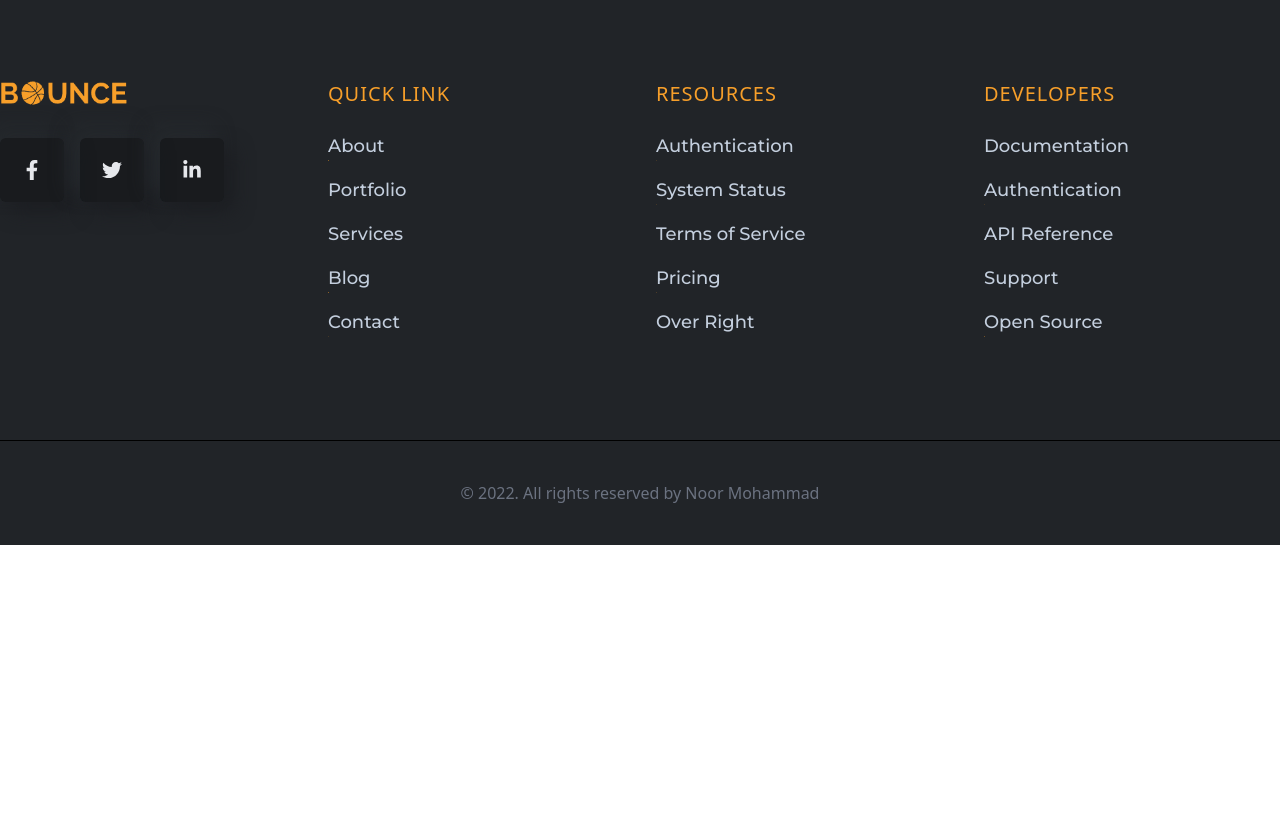
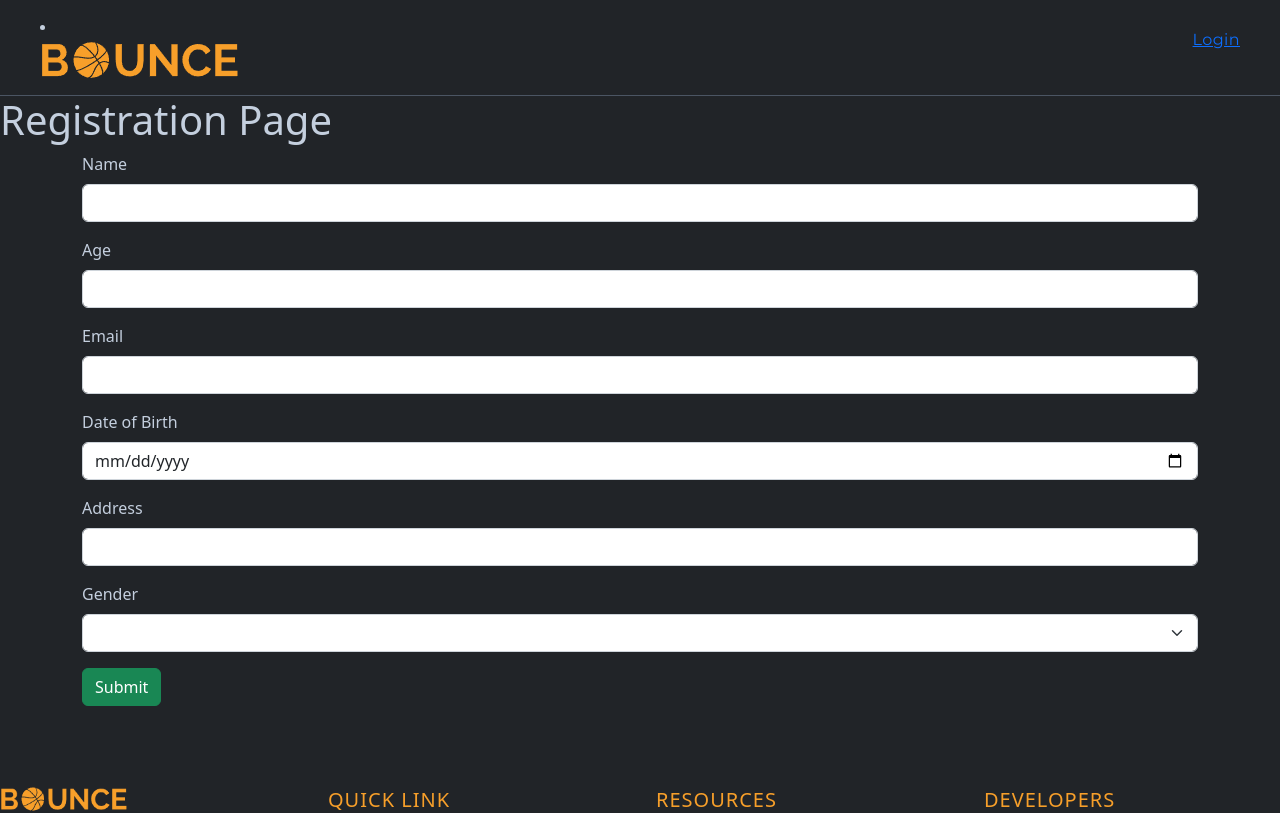
Before and after one commit to TheJad55/EECE430Proj, a React (Create React App) app: page /register in a window 1280 px wide. Shown: the top 813 px of the page. Built offline with nearby package versions, Linux system fonts and the light colour scheme.

Commit message:
Addition of registration page and login page.

```diff
--- a/package.json
+++ b/package.json
@@ -3,12 +3,15 @@
   "version": "0.1.0",
   "private": true,
   "dependencies": {
+    "@hookform/resolvers": "^3.0.1",
     "@testing-library/jest-dom": "^5.16.5",
     "@testing-library/react": "^13.4.0",
     "@testing-library/user-event": "^13.5.0",
+    "bootstrap": "^5.2.3",
     "framer-motion": "^10.11.2",
     "react": "^18.2.0",
     "react-dom": "^18.2.0",
+    "react-hook-form": "^7.43.9",
     "react-icons": "^4.8.0",
     "react-router-dom": "^6.10.0",
     "react-scripts": "5.0.1",
@@ -17,7 +20,8 @@
     "react-slick": "^0.29.0",
     "slick-carousel": "^1.8.1",
     "styled-components": "^5.3.9",
-    "web-vitals": "^2.1.4"
+    "web-vitals": "^2.1.4",
+    "zod": "^3.21.4"
   },
   "scripts": {
     "start": "react-scripts start",
--- a/src/App.js
+++ b/src/App.js
@@ -4,6 +4,7 @@ import FooterBottom from "./components/footer/FooterBottom";
 import Navbar from "./components/navbar/Navbar";
 import Homep from "./components/home/Homep";
 import Login from "./components/login/Login";
+import Registration from "./components/register/Registration";
 import {Routes, Route} from "react-router-dom"
 
 
@@ -15,6 +16,7 @@ function App() {
         <Routes>
           <Route path="/" element={<Homep/>} />
           <Route path="/login" element={<Login/>} />
+          <Route path="/register" element={<Registration/>} />
         </Routes>
         <Footer />
         <FooterBottom />
--- a/src/components/login/Login.js
+++ b/src/components/login/Login.js
@@ -1,11 +1,14 @@
 import React from 'react';
 import Navbar2 from '../navbar/Navbar2'
+import LoginForm from '../usableComponents/LoginForm';
 
 const Login = () => {
   return (
     <div>
       <Navbar2 />
       <h1>Login Page</h1>
+      <LoginForm />
+
     </div>
   );
 }
--- /dev/null
+++ b/src/components/register/Registration.js
@@ -0,0 +1,16 @@
+import React from 'react';
+import Navbar2 from '../navbar/Navbar2'
+import RegistrationForm from '../usableComponents/RegistrationForm';
+
+const Registration = () => {
+  return (
+    <div>
+      <Navbar2 />
+      <h1>Registration Page</h1>
+      <RegistrationForm />
+
+    </div>
+  );
+}
+
+export default Registration;
--- /dev/null
+++ b/src/components/usableComponents/LoginForm.js
@@ -0,0 +1,69 @@
+import React from "react";
+import { useForm } from "react-hook-form";
+import { z } from "zod";
+import { zodResolver } from "@hookform/resolvers/zod";
+
+const schema = z.object({
+  email: z.string().email("Email is invalid."),
+  password: z.string().min(8, {
+    message: "Password must be at least 8 characters long.",
+  }),
+});
+
+const LoginForm = () => {
+  const {
+    handleSubmit,
+    register,
+    formState: { errors },
+  } = useForm({
+    resolver: zodResolver(schema),
+  });
+
+  const onSubmit = (data) => {
+    console.log(data);
+  };
+
+  return (
+    <div className="container">
+      <div className="form-wrapper">
+        <form onSubmit={handleSubmit(onSubmit)}>
+          <div className="mb-3">
+            <label htmlFor="email" className="form-label">
+              Email
+            </label>
+            <input
+              id="email"
+              type="email"
+              className="form-control"
+              {...register("email")}
+            />
+            {errors.email && (
+              <p className="text-danger">{errors.email.message}</p>
+            )}
+          </div>
+
+          <div className="mb-3">
+            <label htmlFor="password" className="form-label">
+              Password
+            </label>
+            <input
+              id="password"
+              type="password"
+              className="form-control"
+              {...register("password")}
+            />
+            {errors.password && (
+              <p className="text-danger">{errors.password.message}</p>
+            )}
+          </div>
+
+          <button className="btn btn-primary" type="submit">
+            Login
+          </button>
+        </form>
+      </div>
+    </div>
+  );
+};
+
+export default LoginForm;
--- /dev/null
+++ b/src/components/usableComponents/RegistrationForm.js
@@ -0,0 +1,168 @@
+import React, { useRef, useState } from "react";
+import { useForm } from "react-hook-form";
+import { z } from "zod";
+import { zodResolver } from "@hookform/resolvers/zod";
+
+
+const genderOptions = ["", "Male", "Female", "Other"];
+
+const schema = z.object({
+  name: z
+    .string()
+    .min(3, { message: "Name must be at least 3 characters long." }),
+  age: z
+    .number({ invalid_type_error: "Age field is required." })
+    .min(18, { message: "You must be at least 18 years old" }),
+  email: z.string().email("Email is invalid."),
+  dob: z.string().refine((dateString) => {
+    const date = new Date(dateString);
+    const currentDate = new Date();
+    const year1900 = new Date("1900-01-01");
+    return !isNaN(date.valueOf()) && date <= currentDate && date >= year1900;
+  }, "Date of birth is invalid."),
+  address: z
+    .string()
+    .min(5, { message: "Address must be at least 5 characters long." }),
+  gender: z
+    .union([z.enum(genderOptions), z.string().nonempty()])
+    .refine((value) => genderOptions.includes(value), {
+      message: "Invalid gender option.",
+    }),
+});
+
+const RegistrationForm = () => {
+  const [showSuccessAlert, setShowSuccessAlert] = useState(false);
+  const {
+    handleSubmit,
+    register,
+    formState: { errors, isValid },
+  } = useForm({
+    resolver: zodResolver(schema),
+  });
+
+  const onSubmit = (data) => {
+    console.log(data);
+    setShowSuccessAlert(true);
+  };
+
+  const handleAlertDismiss = () => {
+    setShowSuccessAlert(false);
+  };
+
+  return (
+    <div className="container">
+      {showSuccessAlert && (
+        <div
+          className="alert alert-success alert-dismissible fade show mt-3"
+          role="alert"
+        >
+          Form submitted successfully!
+          <button
+            type="button"
+            className="btn-close"
+            data-bs-dismiss="alert"
+            aria-label="Close"
+            onClick={handleAlertDismiss}
+          ></button>
+        </div>
+      )}
+      <div className="form-wrapper">
+        <form onSubmit={handleSubmit(onSubmit)}>
+          <div className="mb-3">
+            <label htmlFor="name" className="form-label">
+              Name
+            </label>
+            <input
+              id="name"
+              type="text"
+              className="form-control"
+              {...register("name")}
+            />
+            {errors.name && (
+              <p className="text-danger">{errors.name.message}</p>
+            )}
+          </div>
+
+          <div className="mb-3">
+            <label htmlFor="age" className="form-label">
+              Age
+            </label>
+            <input
+              id="age"
+              type="number"
+              className="form-control"
+              {...register("age", { valueAsNumber: true })}
+            />
+            {errors.age && <p className="text-danger">{errors.age.message}</p>}
+          </div>
+
+          <div className="mb-3">
+            <label htmlFor="email" className="form-label">
+              Email
+            </label>
+            <input
+              id="email"
+              type="email"
+              className="form-control"
+              {...register("email")}
+            />
+            {errors.email && (
+              <p className="text-danger">{errors.email.message}</p>
+            )}
+          </div>
+          <div className="mb-3">
+            <label htmlFor="dob" className="form-label">
+              Date of Birth
+            </label>
+            <input
+              id="dob"
+              type="date"
+              className="form-control"
+              {...register("dob")}
+            />
+            {errors.dob && <p className="text-danger">{errors.dob.message}</p>}
+          </div>
+          <div className="mb-3">
+            <label htmlFor="address" className="form-label">
+              Address
+            </label>
+            <input
+              id="address"
+              type="text"
+              className="form-control"
+              {...register("address")}
+            />
+            {errors.address && (
+              <p className="text-danger">{errors.address.message}</p>
+            )}
+          </div>
+          <div className="mb-3">
+            <label htmlFor="gender" className="form-label">
+              Gender
+            </label>
+            <select
+              id="gender"
+              className="form-control form-select"
+              {...register("gender")}
+            >
+              {genderOptions.map((option) => (
+                <option key={option} value={option}>
+                  {option}
+                </option>
+              ))}
+            </select>
+            {errors.gender && (
+              <p className="text-danger">{errors.gender.message}</p>
+            )}
+          </div>
+
+          <button className="btn btn-success" type="submit">
+            Submit
+          </button>
+        </form>
+      </div>
+    </div>
+  );
+};
+
+export default RegistrationForm;
--- a/src/index.js
+++ b/src/index.js
@@ -4,6 +4,7 @@ import "slick-carousel/slick/slick.css";
 import './index.css';
 import App from './App';
 import { BrowserRouter } from 'react-router-dom';
+import 'bootstrap/dist/css/bootstrap.min.css';
 
 
 const root = ReactDOM.createRoot(document.getElementById('root'));
```
Also changed, not shown: 1 other file (tests, documents, lock files or other folders).
